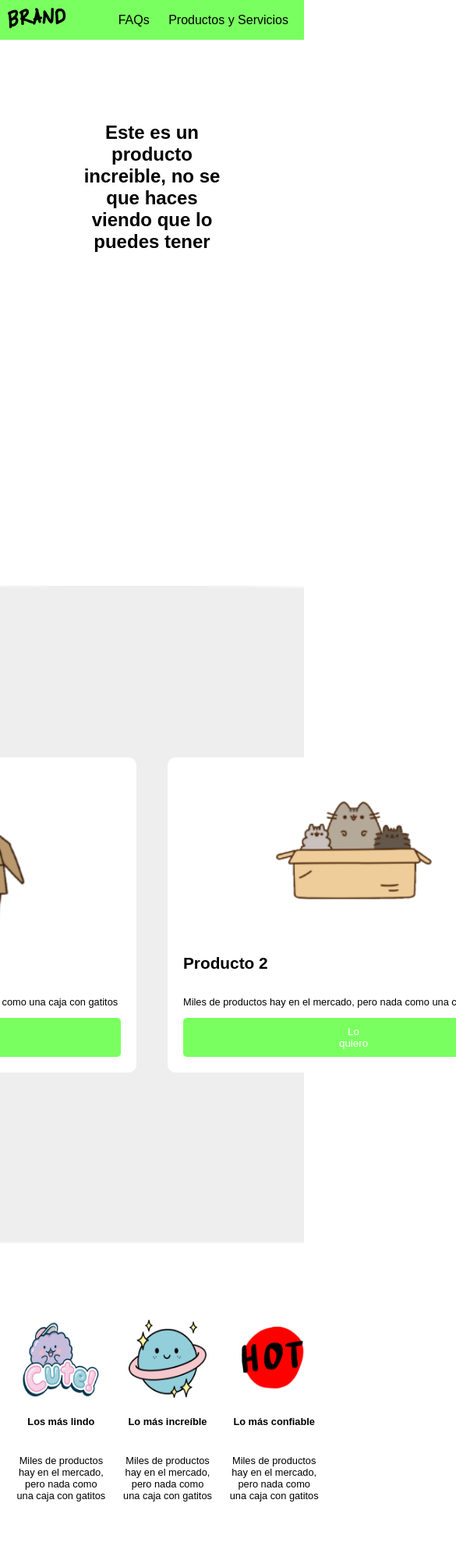
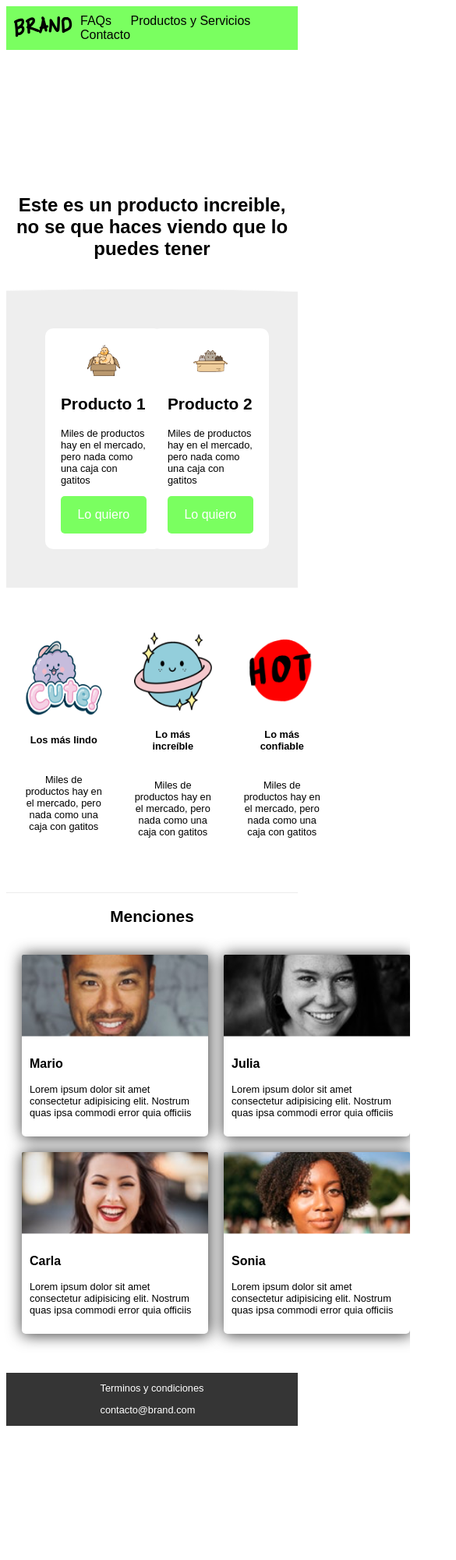
Before and after one commit to benyhi/reto3_prog, a plain HTML site: page index.html in a window 390 px wide. Shown: the top 2000 px of the page at 78% size, 585 px wide, since content can reach past the window. After the commit the page ends 1836 px from the top, so only its background shows below. Drawn offline with Linux system fonts and the light colour scheme.

Commit message:
cambios 22-5

```diff
--- a/assets/style.css
+++ b/assets/style.css
@@ -1,14 +1,12 @@
 /* GENERALES */
-
 html{
     font-family: Arial, Helvetica, sans-serif;
 }
 
 body{
-    display: block;
-    box-sizing: border-box;
-    margin: 0;
-    padding: 0;
+    display: grid;
+    grid-template-columns: repeat(11,1fr);
+    grid-template-rows: repeat(8,auto);
 }
 
 h1{
@@ -28,8 +26,8 @@ p {
 
 /* SECCION 1 NICO */
 header {
-    display: flex;
-    flex-direction: column;
+    grid-column: 1/12;
+    grid-row: 1;
 }
 
 .contenedor_nav {
@@ -43,15 +41,18 @@ header {
 
 .contenedor_nav a{
     text-decoration: none;
-    list-style-type: none;
-    padding: 0 10px;
+    margin: 0 10px 0 10px;
     color: black;
 
 }
+
+.contenedor_tittle{
+    grid-column: 1/12;
+    grid-row: 2;
+    margin: 20vh 0 6%;
+}
 .tittle {
     text-align: center;
-    padding: 5px;
-    margin: 100px 100px 50vh 100px;
 }
 
 /* SECCION 1 NICO */
@@ -59,10 +60,12 @@ header {
 /* SECCION 2 EFREN */
 
 .contenedor {
-    display: flex;
-    justify-content: center;
-    align-items: center;
-    height: 100vh;
+    grid-column: 1/12;
+    grid-row: 3;
+    display: grid;
+    padding: 50px;
+    grid-template-columns: repeat(2,1fr);
+    grid-template-rows: 1fr;
     background-image: url('/images/curve.png');
     background-size: cover;
     background-position: center;
@@ -73,30 +76,31 @@ header {
     display: flex;
     flex-direction: column;
     align-items: left;
-    margin: 20px;
+    width: 80%;
+    margin: 50px;
     padding: 20px;
     background-color: white;
     border-radius: 10px;
 }
 
 .imagen-cont {
-    margin-bottom: 10px;
     text-align: center;
 }
 
-.imagen {
-    width: 200px;
-    height: auto;
+.text-cont button{
+    width: 100%;
 }
 
-.texto {
-    text-align: center;
+.imagen {
+    width: 40%;
 }
 
 .boton {
-    padding: 10px 200px;
+    width: 100%;
+    padding: 15px;
     background-color: #69ff4be1;
     color: white;
+    font-size: 1em;
     border: none;
     border-radius: 5px;
     cursor: pointer;
@@ -105,25 +109,41 @@ header {
 /* SECCION 2 EFREN */
 
 /* SECCION 3 ISMA */
-.container {
-    height: 400px;
-    width: 100%;
-    display: flex;
-    flex-direction: row;
+.container_products {
+    grid-column: 1/12;
+    grid-row: 4;
+    display: grid;
+    grid-template-columns: repeat(3,1fr);
+    grid-template-rows: auto;
+    padding: 10% 1%;
     justify-content: space-evenly; /* Espacio incluso entre elementos */
     align-items: center; /* Centra verticalmente los elementos */
   }
 
-  .h {
+.h1 , .h2, .h3 {
     display: flex; /* Agregamos flex para que los elementos internos se alineen horizontalmente */
+    flex-direction: column; /* Aplicamos columna para alinear el texto debajo de la imagen */
     align-items: center; /* Centra verticalmente los elementos internos */
-    flex-direction: column; /* Aplicamos columna para alinear el texto debajo de la imagen */
     text-align: center; /* Centra el texto horizontalmente */
-  }
+    margin: 20px;
 
-  .t1, .t2 {
+}
+
+.h1{
+    grid-column: 1;
+}
+
+.h2{
+    grid-column: 2;
+}
+
+.h3{
+    grid-column: 3;
+}
+
+.t1, .t2 {
     margin-top: 10px; /* Espacio entre la imagen y el texto */
-  }
+}
 
 .t1 p {
     font-weight: bold;
@@ -131,20 +151,33 @@ header {
 /* SECCION 3 ISMA */
 
 /* SECCION 4 BENJA*/
+.container_cards{
+    grid-column: 1/12;
+    grid-row: 5;
+}
+
 
 .subtittle{
+    grid-column: 1/12;
+    grid-row: 5;
     text-align: center;
     padding: 50 px 100 px 100px 100px;
     border-top: 1px solid rgba(223, 223, 223, 0.63);
 }
 
+.container_cards{
+    display: flex;
+    flex-direction: column;
+}
 .container{
+    grid-column: 1/12;
+    grid-row: 6;
     display: flex;
     padding: 20px;
     column-gap: 20px;
 }
 
-.card{
+.card1, .card2, .card3, .card4{
     display: flex;
     flex-direction: column;
     border-radius: 5px;
@@ -158,7 +191,9 @@ header {
     padding: 10px;
 }
 
-.footer{
+footer{
+    grid-column: 1/12;
+    grid-row: 7;
     display: flex;
     justify-content: space-between;
     padding: 0 10px 0 10px;
@@ -168,3 +203,111 @@ header {
 }
 
 /* SECCION 4 BENJA*/
+/* FORMULARIO */
+form {
+    position: absolute;
+    text-align: center;
+    top: 50%;
+    left: 50%;
+    width: 80%;
+    height: 80%;
+    padding: 30px;
+    transform: translate(-50%, -50%);
+    background: rgba(0,0,0,.5);
+    box-sizing: border-box;
+    box-shadow: 0 15px 25px rgba(0,0,0,.6);
+    border-radius: 10px;
+  }
+
+label {
+    font-weight: bold;
+    margin-top: 10px;
+  }
+
+input{
+    width: 100%;
+    padding: 10px 5px;
+    font-size: 13px;
+    margin-bottom: 30px;
+    border: none;
+    border-radius: 5px;
+    }
+
+input[type="submit"]{
+    background-color: #69ff4be1;
+}
+
+input[type="submit"]:hover {
+        background-color: #3a3a3ae1;
+        cursor: pointer;
+    }
+/* FORMULARIO */
+
+/* Media Query para tablets */
+@media (max-width: 720px) {
+    .container{
+        display: grid;
+        grid-template-columns: 1fr 1fr;
+        grid-template-rows: 1fr 1fr;
+    }
+
+    .caja{
+        margin: 0;
+    }
+
+    .card1, .card2, .card3, .card4{
+        margin-bottom: 20px;
+    }
+
+
+    footer{
+        margin-top: 10px;
+        display: flex;
+        flex-direction: row;
+        justify-content: space-around;
+
+    }
+}
+
+/* Media Query para celulares */
+@media (max-width: 360px) {
+    .contenedor_nav {
+        display: flex;
+        flex-direction: column
+    }
+    .contenedor_nav div{
+        display: flex;
+        flex-direction: column;
+        align-items: center;
+        padding: 5px;
+    }
+    .contenedor_nav a{
+        padding: 5px;
+    }
+
+    .contenedor_tittle{
+        height: 50vh
+    }
+
+    .tittle{
+        font-size: 1em
+    }
+
+    .contenedor{
+        display: flex;
+        flex-direction: column;
+    }
+
+    .caja{
+        margin: 0 0 20px 0;
+    }
+    .container_products{
+        display: flex;
+        flex-direction: column;
+    }
+
+    .container{
+        display: flex;
+        flex-direction: column;
+    }
+};
--- a/index.html
+++ b/index.html
@@ -15,6 +15,7 @@
         <div class="items">
                     <a href="#Faqs">FAQs</a>
                     <a href="#Productos_Servicios">Productos y Servicios</a>
+                    <a href="/contacto.html">Contacto</a>
         </div>
     </nav>
 </header>
@@ -31,24 +32,28 @@
             <div class="imagen-cont">
                 <img src="images/box1.png" alt="Imagen 1" class="imagen">
             </div>
+            <div class="texto-cont">
                 <h2>Producto 1</h2>
                 <p>Miles de productos hay en el mercado, pero nada como una caja con gatitos</p>
                 <button class="boton">Lo quiero</button>
+            </div>
         </div>
         <div class="caja">
             <div class="imagen-cont">
                 <img src="images/box2.png" alt="Imagen 2" class="imagen">
             </div>
+            <div class="texto-cont">
                 <h2>Producto 2</h2>
                 <p>Miles de productos hay en el mercado, pero nada como una caja con gatitos</p>
                 <button class="boton">Lo quiero</button>
             </div>
         </div>
+    </div>
 <!-- SECCION 2 EFREN -->
 
 <!-- SECCION 3 ISMA -->
-    <div class="container">
-        <div class="h">
+    <div class="container_products">
+        <div class="h1">
             <img src="images/b1.png" width="100" height="100">
             <div class="t1">
                 <p>Los más lindo</p>
@@ -57,7 +62,7 @@
                 <p>Miles de productos hay en el mercado, pero nada como una caja con gatitos</p>
             </div>
         </div>
-        <div class="h" >
+        <div class="h2" >
             <img src="images/b2.png" width="100" height="100">
             <div class="t1">
                 <p>Lo más increíble</p>
@@ -66,7 +71,7 @@
                 <p>Miles de productos hay en el mercado, pero nada como una caja con gatitos</p>
             </div>
         </div>
-        <div class="h" >
+        <div class="h3" >
             <img src="images/b3.png" width="100" height="100">
             <div class="t1">
                 <p>Lo más confiable</p>
@@ -77,38 +82,39 @@
         </div>
     </div>
 <!-- SECCION 3 ISMA -->
-
 <!-- SECCION 4 BENJA -->
+<div class="container_cards">
     <div class="subtittle">
         <h2>Menciones</h2>
     </div>
     <div class="container">
-        <div class="card">
+        <div class="card1">
             <img src="images/p1.png" alt="">
             <div class="card_description">
             <h3>Mario</h3>
             <p>Lorem ipsum dolor sit amet consectetur adipisicing elit. Nostrum quas ipsa commodi error quia officiis</p>
             </div>
         </div>
-        <div class="card">
+        <div class="card2">
             <img src="images/p2.png" alt="">
             <div class="card_description">
                 <h3>Julia</h3>
                 <p>Lorem ipsum dolor sit amet consectetur adipisicing elit. Nostrum quas ipsa commodi error quia officiis</p>
             </div>
         </div>
-        <div class="card">
+        <div class="card3">
             <img src="images/p3.png" alt="">
             <div class="card_description">
             <h3>Carla</h3>
             <p>Lorem ipsum dolor sit amet consectetur adipisicing elit. Nostrum quas ipsa commodi error quia officiis</p>
             </div>
         </div>
-        <div class="card">
+        <div class="card4">
             <img src="images/p4.png" alt="">
             <div class="card_description">
             <h3>Sonia</h3>
             <p>Lorem ipsum dolor sit amet consectetur adipisicing elit. Nostrum quas ipsa commodi error quia officiis</p>
+            </div>
         </div>
     </div>
 </div>
```
Also changed, not shown: contacto.html (added, +38 -0 lines). Lines whose indentation alone changed are shown as unchanged.
